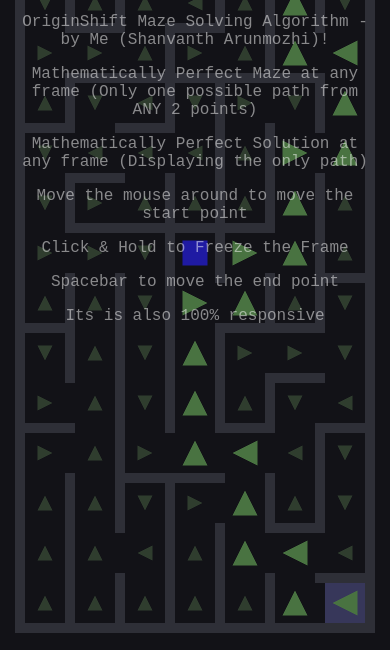
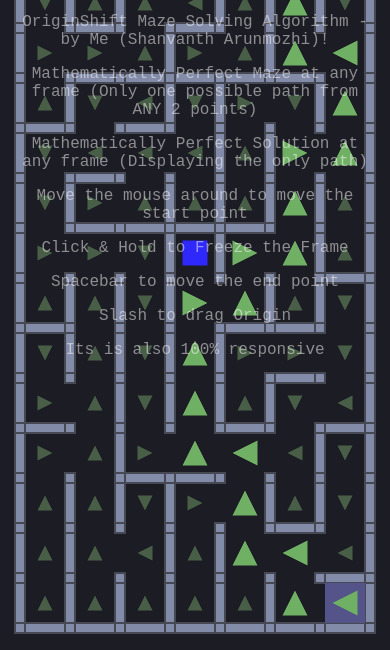
Before and after one commit to Ninjago77/shantech.pro, a website with bundled scripts: page index.html in a window 390 px wide. Shown: the part 194-844 px from the top of the page. Built offline with nearby package versions, Linux system fonts and the light colour scheme.

Commit message:
origin tracking functionality & maze border aquare highlights

```diff
--- a/index.html
+++ b/index.html
@@ -35,7 +35,7 @@
 				left: 0;
 				width: 100%;
 				height: 100%;
-				background-color: rgba(0, 0, 0, 0.35);
+				/* background-color: rgba(0, 0, 0, 0.35);  */
 				z-index: 1;
 			}
 			.content {
@@ -67,6 +67,7 @@
 			<p>Move the mouse around to move the start point</p>
 			<p>Click & Hold to Freeze the Frame</p>
 			<p>Spacebar to move the end point</p>
+			<p>Slash to drag Origin</p>
 			<p>Its is also 100% responsive</p>
 		</div>
 		<div id="square"></div>
--- a/main.ts
+++ b/main.ts
@@ -14,7 +14,8 @@ enum MazeNode{
 // const BGColor = "black";
 // const stepDelay = 0;
 
-const wallColor = "#464854";
+const wallColor = "#828ba8";
+const wallStrokeColor = "#464854";
 const fakeOriginColor = "#6fabb0";
 const originColor = "#2f28fa";
 const nodeColor = "#485e46";
@@ -33,6 +34,8 @@ var globalEndY:number = 0;
 var cursorX:number = -1;
 var cursorY:number = -1;
 
+var globalOriginTrack = false;
+
 // When both multipliers are the same, the quality looks amazing!!!
 const iconMultiplier = 3;
 const resolutionGraphicsMultiplier = 3;
@@ -41,6 +44,7 @@ const globalUnit = 50*iconMultiplier;
 const globalWall = 5*iconMultiplier;
 const globalPath = 15*iconMultiplier;
 const globalRoute = 25*iconMultiplier;
+const globalLineWidth = globalWall/2;
 
 const globalDebugColors = false;
 
@@ -72,11 +76,16 @@ function isCoordinateInList(target: { x: number, y: number }, arr: { x: number,
     return arr.some(item => areCoordinatesEqual(item, target));
 }
 
-function coordinateRect(ctx: CanvasRenderingContext2D, fillStyle: string | CanvasGradient | CanvasPattern, x1: number, y1: number, x2: number, y2: number) {
+function coordinateRect(ctx: CanvasRenderingContext2D, fillStyle: string | CanvasGradient | CanvasPattern, x1: number, y1: number, x2: number, y2: number, lineWidth: number | null = null, strokeStyle: string | CanvasGradient | CanvasPattern = ctx.strokeStyle) {
     ctx.beginPath();
     ctx.fillStyle = fillStyle;
     ctx.rect(x1,y1,x2-x1,y2-y1);
     ctx.fill();
+    if (lineWidth) {
+        ctx.lineWidth = lineWidth;
+        ctx.strokeStyle = strokeStyle;
+        ctx.stroke();
+    }
     ctx.closePath();
 }
 
@@ -139,6 +148,8 @@ class OriginShiftMaze { // CaptainLuma's Algorithm
     public matrix: MazeNode[][];
     public originX: number;
     public originY: number;
+    public trackOriginX: number;
+    public trackOriginY: number;
     public living: boolean;
     public drawQueue: DrawQueueItem[];
     constructor(public height: number, public width: number) {
@@ -191,6 +202,10 @@ class OriginShiftMaze { // CaptainLuma's Algorithm
                 }
             }
         }
+
+        this.trackOriginX = this.originX;
+        this.trackOriginY = this.originY;
+
         this.clearOriginDirections();
     }
 
@@ -213,6 +228,9 @@ class OriginShiftMaze { // CaptainLuma's Algorithm
         this.matrix[this.originY][this.originX] = MazeNode.NONE;
     }
     changeStateFromNewOrigin(newOriginCellX: number, newOriginCellY: number) {
+        if (this.originX == newOriginCellX && this.originY == newOriginCellY) {
+            return;
+        }
         if (this.originX-1 == newOriginCellX) {
             this.matrix[this.originY][this.originX] = MazeNode.LEFT;
         }
@@ -265,8 +283,28 @@ class OriginShiftMaze { // CaptainLuma's Algorithm
 
     step() {
         if (!this.living) {return;}
-        let newOrigin = this.randomNewOrigin();
-        this.changeStateFromNewOrigin(newOrigin['x'], newOrigin['y']);
+        if (!globalOriginTrack) {
+            let newOrigin = this.randomNewOrigin();
+            this.changeStateFromNewOrigin(newOrigin['x'], newOrigin['y']);
+        } else {
+            let newOriginDir = this.getNewOrigin();
+            let x = this.originX;
+            let y = this.originY;
+            switch (newOriginDir) {
+                case MazeNode.DOWN:
+                    y++;
+                    break;
+                case MazeNode.LEFT:
+                    x--;
+                    break;
+                case MazeNode.RIGHT:
+                    x++;
+                    break;
+                case MazeNode.UP:
+                    y--;
+            }
+            this.changeStateFromNewOrigin(x,y);
+        }
         this.clearOriginDirections();
     }
 
@@ -319,8 +357,26 @@ class OriginShiftMaze { // CaptainLuma's Algorithm
         }
     }
 
+    getNewOrigin(): MazeNode {
+        if (this.originX === this.trackOriginX && this.originY === this.trackOriginY) {
+            return MazeNode.NONE;
+        }
 
-    drawMaze(ctx: CanvasRenderingContext2D, unitSize: number, offsetX: number, offsetY: number, wall: number = 5) {
+        let deltaX = this.trackOriginX - this.originX;
+        let deltaY = this.trackOriginY - this.originY;
+
+        // Prioritize diagonal movement by comparing absolute values of deltas
+        if (Math.abs(deltaX) > Math.abs(deltaY)) {
+            // Horizontal movement
+            return deltaX > 0 ? MazeNode.RIGHT : MazeNode.LEFT;
+        } else {
+            // Vertical movement
+            return deltaY > 0 ? MazeNode.DOWN : MazeNode.UP;
+        }
+    }
+
+
+    drawMaze(ctx: CanvasRenderingContext2D, unitSize: number, offsetX: number, offsetY: number, wall: number, lineWidth: number) {
         // ctx.lineWidth = wall;
         // ctx.fillStyle = wallColor;
         for (var i = 0; i < this.height; i++) {
@@ -335,31 +391,104 @@ class OriginShiftMaze { // CaptainLuma's Algorithm
                         ctx,
                         wallColor,
                         x - wall, y - wall,
-                        x + unitSize + wall, y + wall
+                        x + wall, y + wall,
+                        lineWidth,
+                        wallStrokeColor,
+                    ]);
+                    this.addToDrawQueue(coordinateRect,[
+                        ctx,
+                        wallColor,
+                        x + wall, y - wall,
+                        x - wall + unitSize, y + wall,
+                        lineWidth,
+                        wallStrokeColor,
+                    ]);
+                    this.addToDrawQueue(coordinateRect,[
+                        ctx,
+                        wallColor,
+                        x - wall + unitSize, y - wall,
+                        x + wall + unitSize, y + wall,
+                        lineWidth,
+                        wallStrokeColor,
                     ]);
                 }
                 if ((j == 0 || this.matrix[i][j - 1] != MazeNode.RIGHT) && (cell != MazeNode.LEFT)) {
+
                     this.addToDrawQueue(coordinateRect,[
                         ctx,
                         wallColor,
                         x - wall, y - wall,
-                        x + wall, y + unitSize + wall
+                        x + wall, y + wall,
+                        lineWidth,
+                        wallStrokeColor,
+                    ]);
+                    this.addToDrawQueue(coordinateRect,[
+                        ctx,
+                        wallColor,
+                        x - wall, y + wall,
+                        x + wall, y - wall + unitSize,
+                        lineWidth,
+                        wallStrokeColor,
+                    ]);
+                    this.addToDrawQueue(coordinateRect,[
+                        ctx,
+                        wallColor,
+                        x - wall, y - wall + unitSize,
+                        x + wall, y + wall + unitSize,
+                        lineWidth,
+                        wallStrokeColor,
                     ]);
                 }
                 if ((i == this.height - 1 || this.matrix[i + 1][j] != MazeNode.UP) && (cell != MazeNode.DOWN)) {
                     this.addToDrawQueue(coordinateRect,[
                         ctx,
                         wallColor,
-                        x - wall, y + unitSize - wall,
-                        x + unitSize + wall, y + unitSize + wall
+                        x - wall, y - wall + unitSize,
+                        x + wall, y + wall + unitSize,
+                        lineWidth,
+                        wallStrokeColor,
+                    ]);
+                    this.addToDrawQueue(coordinateRect,[
+                        ctx,
+                        wallColor,
+                        x + wall, y - wall + unitSize,
+                        x - wall + unitSize, y + wall + unitSize,
+                        lineWidth,
+                        wallStrokeColor,
+                    ]);
+                    this.addToDrawQueue(coordinateRect,[
+                        ctx,
+                        wallColor,
+                        x - wall + unitSize, y - wall + unitSize,
+                        x + wall + unitSize, y + wall + unitSize,
+                        lineWidth,
+                        wallStrokeColor,
                     ]);
                 }
                 if ((j == this.width - 1 || this.matrix[i][j + 1] != MazeNode.LEFT) && (cell != MazeNode.RIGHT)) {
                     this.addToDrawQueue(coordinateRect,[
                         ctx,
                         wallColor,
-                        x + unitSize - wall, y - wall,
-                        x + unitSize + wall, y + unitSize + wall
+                        x - wall + unitSize, y - wall,
+                        x + wall + unitSize, y + wall,
+                        lineWidth,
+                        wallStrokeColor,
+                    ]);
+                    this.addToDrawQueue(coordinateRect,[
+                        ctx,
+                        wallColor,
+                        x - wall + unitSize, y + wall,
+                        x + wall + unitSize, y - wall + unitSize,
+                        lineWidth,
+                        wallStrokeColor,
+                    ]);
+                    this.addToDrawQueue(coordinateRect,[
+                        ctx,
+                        wallColor,
+                        x - wall + unitSize, y - wall + unitSize,
+                        x + wall + unitSize, y + wall + unitSize,
+                        lineWidth,
+                        wallStrokeColor,
                     ]);
                 }
                 // console.log(j,i, this.matrix[i][j]);
@@ -659,7 +788,7 @@ function drawMazeGame(mazeObj: OriginShiftMaze,ctx:CanvasRenderingContext2D) {
         ctx.fillRect(0,0,ctx.canvas.width,ctx.canvas.height);
     },[]);
 
-    mazeObj.drawMaze(ctx, globalUnit, offset["offsetX"], offset["offsetY"], globalWall);
+    mazeObj.drawMaze(ctx, globalUnit, offset["offsetX"], offset["offsetY"], globalWall, globalLineWidth);
     let exclusions = mazeObj.drawRoute(ctx, globalRoute, globalUnit, globalUnit, globalWall, offset["offsetX"], offset["offsetY"],globalStartX,globalStartY,globalEndX,globalEndY);
     mazeObj.drawPath(ctx, globalPath, globalUnit, offset["offsetX"], offset["offsetY"],globalDebugColors,exclusions);
     mazeObj.drawOrigin(ctx, globalRoute , globalUnit, offset["offsetX"], offset["offsetY"],exclusions);
@@ -716,6 +845,14 @@ function addEventListeners() {
                 globalEndX = c["x"];
                 globalEndY = c["y"];
             }
+            if (e.key == "/" || e.code == "Slash") {
+                globalOriginTrack = true;
+                let c = mazeObj.mouseOverCellCalculate(cursorX, cursorY, canvas.height, canvas.width, window.innerHeight, window.innerWidth, globalWall, offset);
+                mazeObj.trackOriginX = c["x"];
+                mazeObj.trackOriginY = c["y"];
+                //idisidj print(jfij , [87ddd + for I in range() i kill you pretty quickly])
+            }
+
         });
     } else {
         let content = document.getElementsByClassName("content")[0] as HTMLDivElement;
```
